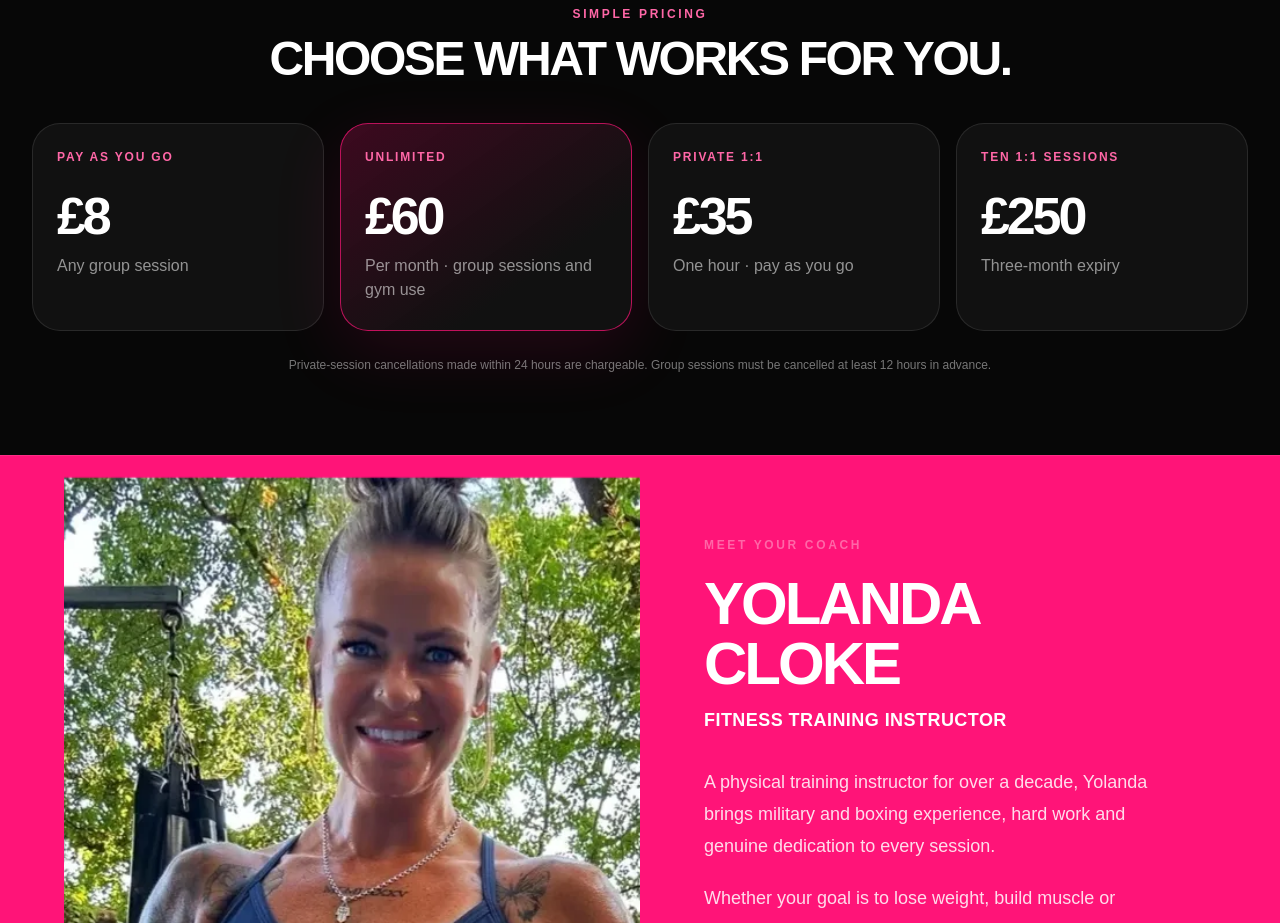
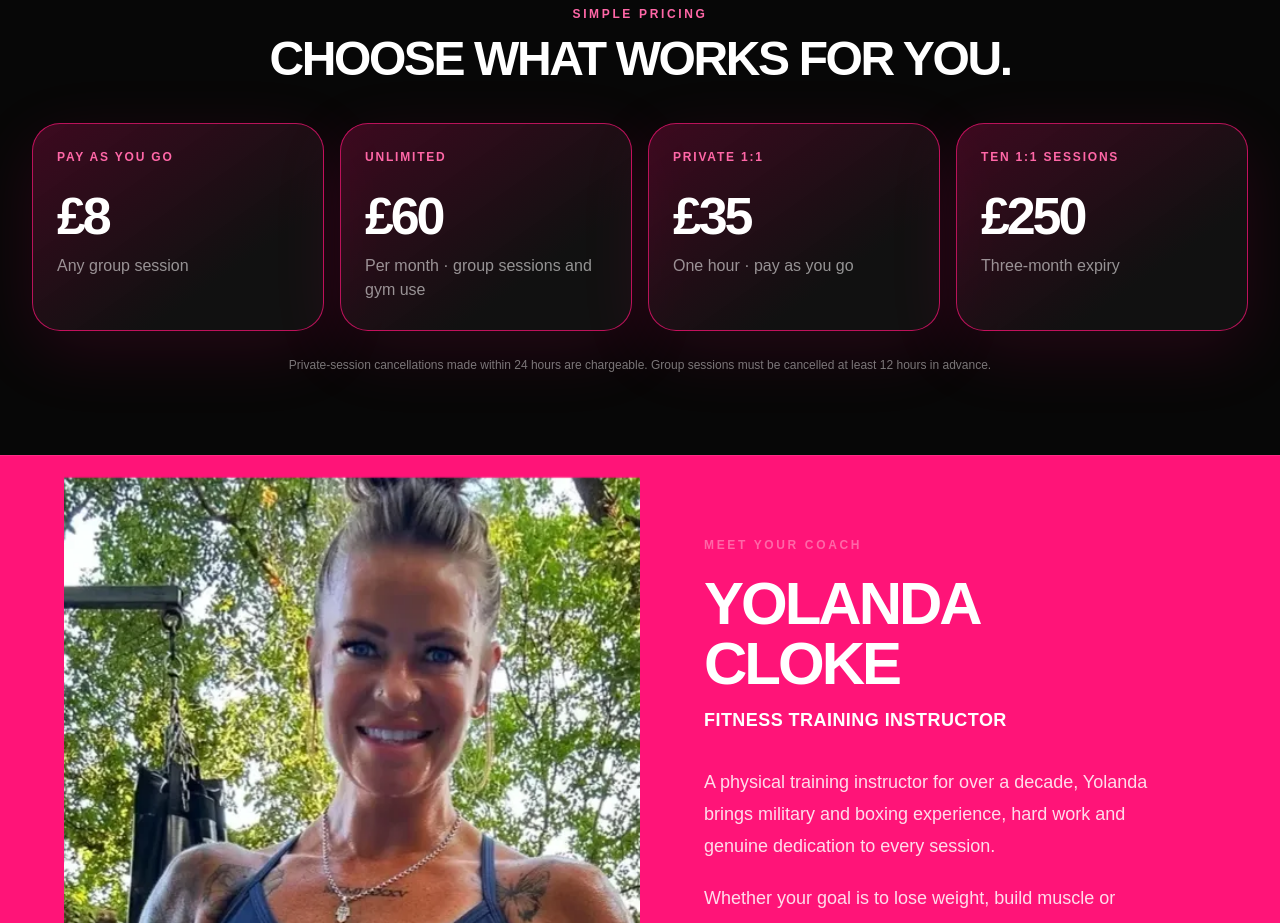
Before and after one commit to Nissie714/roadeyos-website, a Next.js app: page / in a window 1280 px wide. Shown: the part 2720-3643 px from the top of the page. Built offline with nearby package versions, Linux system fonts and the light colour scheme.

Commit message:
Match all pricing card colours

```diff
--- a/src/app/page.tsx
+++ b/src/app/page.tsx
@@ -234,7 +234,7 @@ export default function Home() {
           </h2>
         </div>
         <div className="mt-10 grid gap-4 md:grid-cols-2 lg:grid-cols-4">
-          <article className="price-card">
+          <article className="price-card featured-price">
             <p className="price-label">Pay as you go</p>
             <p className="price">£8</p>
             <p className="price-note">Any group session</p>
@@ -244,12 +244,12 @@ export default function Home() {
             <p className="price">£60</p>
             <p className="price-note">Per month · group sessions and gym use</p>
           </article>
-          <article className="price-card">
+          <article className="price-card featured-price">
             <p className="price-label">Private 1:1</p>
             <p className="price">£35</p>
             <p className="price-note">One hour · pay as you go</p>
           </article>
-          <article className="price-card">
+          <article className="price-card featured-price">
             <p className="price-label">Ten 1:1 sessions</p>
             <p className="price">£250</p>
             <p className="price-note">Three-month expiry</p>
```
